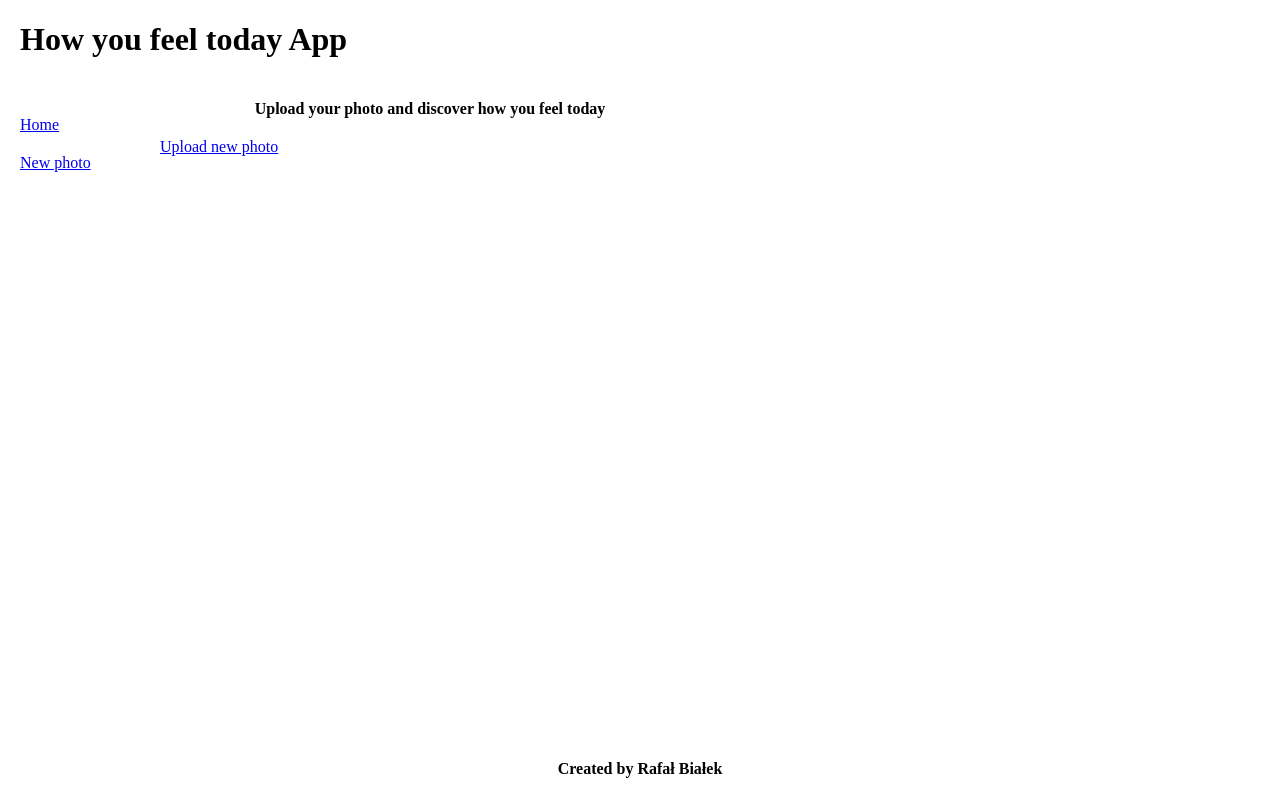
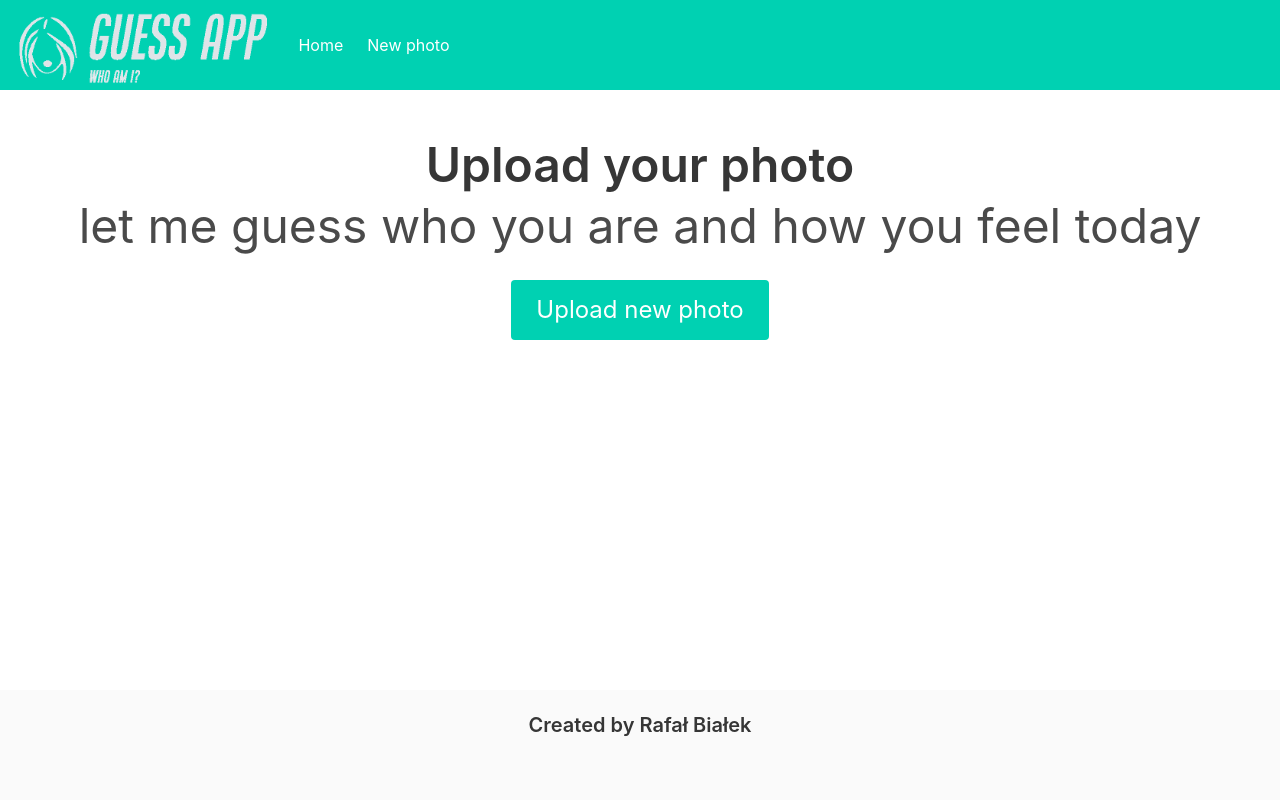
Before and after one commit to Bialek/Guess-App, a React (Create React App) app: page / in a window 1280 px wide. Built offline with nearby package versions, Linux system fonts and the light colour scheme.

Commit message:
feat(): add bulma css framework

```diff
--- a/package.json
+++ b/package.json
@@ -6,6 +6,7 @@
     "@testing-library/jest-dom": "^4.2.4",
     "@testing-library/react": "^9.5.0",
     "@testing-library/user-event": "^7.2.1",
+    "bulma": "^0.8.2",
     "node-sass": "^4.14.1",
     "react": "^16.13.1",
     "react-dom": "^16.13.1",
@@ -32,5 +33,8 @@
       "last 1 firefox version",
       "last 1 safari version"
     ]
+  },
+  "devDependencies": {
+    "font-awesome": "^4.7.0"
   }
 }
--- a/src/App.jsx
+++ b/src/App.jsx
@@ -13,13 +13,19 @@ import {
   useHistory,
 } from 'react-router-dom';
 
+import 'font-awesome/css/font-awesome.css';
+
 const API_KEY = 'm91i3eb05usl1nmkk3fcdk5i64';
 const API_SECRET = 'q38s6vu0gsm9go0843tlat6as5';
 //should be in env files ^^
 
 const CAPTURE_OPTIONS = {
   audio: false,
-  video: { facingMode: 'environment' },
+  video: {
+    facingMode: 'environment',
+    width: { ideal: 1280 },
+    height: { ideal: 720 },
+  },
 };
 
 const readURL = file => {
@@ -41,28 +47,55 @@ const initialAppData = {
 
 function App() {
   const [appData, setAppDate] = useState(initialAppData);
+  const [isMobileMenuOpen, setIsMobileMenuOpen] = useState(false);
 
   return (
     <AppContext.Provider value={{ appData, setAppDate }}>
       <Router>
         <>
           <header>
-            <h1>How you feel today App</h1>
+            <nav
+              className="navbar is-primary"
+              role="navigation"
+              aria-label="main navigation">
+              <div className="navbar-brand">
+                <img
+                  className="logo"
+                  src={process.env.PUBLIC_URL + '/logo.png'}
+                  alt="logo"
+                />
+
+                <div
+                  className={`navbar-burger burger ${
+                    isMobileMenuOpen ? 'is-active' : ''
+                  } `}
+                  onClick={() => setIsMobileMenuOpen(!isMobileMenuOpen)}>
+                  <span aria-hidden="true"></span>
+                  <span aria-hidden="true"></span>
+                  <span aria-hidden="true"></span>
+                </div>
+              </div>
+
+              <div
+                className={`navbar-menu ${
+                  isMobileMenuOpen ? 'is-active' : ''
+                }`}>
+                <div className="navbar-start">
+                  <Link to="/" className="navbar-item">
+                    Home
+                  </Link>
+
+                  <Link to="/upload" className="navbar-item">
+                    New photo
+                  </Link>
+                </div>
+              </div>
+            </nav>
           </header>
 
-          <main className="main">
-            <nav>
-              <ul>
-                <li>
-                  <Link to="/">Home</Link>
-                </li>
-                <li>
-                  <Link to="/upload">New photo</Link>
-                </li>
-              </ul>
-            </nav>
-
-            <Switch className="main">
+          <section className="section">
+            <div className="container">
+              <Switch>
                 <Route path="/upload" exact={true}>
                   <UploadSelector />
                 </Route>
@@ -82,10 +115,13 @@ function App() {
                   <Home />
                 </Route>
               </Switch>
-          </main>
+            </div>
+          </section>
 
-          <footer>
+          <footer className="footer">
+            <div className="content has-text-centered">
               <h4>Created by Rafał Białek</h4>
+            </div>
           </footer>
         </>
       </Router>
@@ -131,9 +167,14 @@ async function detectByFileRequest(file) {
 function Home() {
   return (
     <div>
-      <b>Upload your photo and discover how you feel today</b>
-      <div>
-        <Link to="/upload">Upload new photo</Link>
+      <h1 className="title is-1 has-text-centered">Upload your photo</h1>
+      <h1 className="subtitle is-1 has-text-centered">
+        let me guess who you are and how you feel today
+      </h1>
+      <div className="has-text-centered">
+        <Link className="button is-primary is-large" to="/upload">
+          Upload new photo
+        </Link>
       </div>
     </div>
   );
@@ -146,11 +187,30 @@ function UploadSelector() {
 
   return (
     <div>
-      <b>How you want upload photo?</b>
-      <div className="col-3">
-        <Link to="/upload/camera">Camera</Link>
-        <Link to="/upload/file">File</Link>
-        <Link to="/upload/url">URL</Link>
+      <div className="content has-text-centered">
+        <h3 className="title is-3">How you want upload photo?</h3>
+      </div>
+      <div className="columns is-desktop">
+        <div className="column has-text-centered">
+          <Link className="button is-medium is-primary" to="/upload/camera">
+            Camera
+            <i className="fa fa-video-camera" aria-hidden="true"></i>
+          </Link>
+        </div>
+
+        <div className="column has-text-centered">
+          <Link className="button is-medium is-link" to="/upload/file">
+            File
+            <i className="fa fa-file-o" aria-hidden="true"></i>
+          </Link>
+        </div>
+
+        <div className="column has-text-centered">
+          <Link className="button is-medium is-success" to="/upload/url">
+            URL
+            <i className="fa fa-link" aria-hidden="true"></i>
+          </Link>
+        </div>
       </div>
     </div>
   );
@@ -176,7 +236,7 @@ function UploadCamera() {
         );
         setMediaStream(stream);
       } catch (err) {
-        // Removed for brevity
+        console.log(err);
       }
     }
 
@@ -212,9 +272,22 @@ function UploadCamera() {
 
   return (
     <div>
+      <div className="columns is-desktop">
+        <div className="column">
+          <div className="video-container">
             <video ref={videoRef} onCanPlay={handleCanPlay} autoPlay muted />
-      <button onClick={handleCapture}>Submit</button>
-      <canvas ref={canvasRef} width={1280} height={720} />
+            <canvas ref={canvasRef} width="1280" height="720 " />
+          </div>
+        </div>
+
+        <div className="column has-text-right">
+          <button
+            className="button is-medium is-primary"
+            onClick={handleCapture}>
+            Submit
+          </button>
+        </div>
+      </div>
     </div>
   );
 }
@@ -224,12 +297,42 @@ function UploadFile() {
 
   return (
     <div>
-      <b>select your photo files</b>
+      <div className="content has-text-centered">
+        <h3 className="title is-3">Select your photo files</h3>
+      </div>
+
+      <div className="columns is-desktop">
+        <div className="column">
+          <div className="field">
+            <div className="file is-primary has-name is-boxed">
+              <label className="file-label">
                 <input
+                  className="file-input"
                   type="file"
-        onChange={e => setAppDate({ type: 'file', value: e.target.files[0] })}
+                  name="resume"
+                  onChange={e =>
+                    setAppDate({ type: 'file', value: e.target.files[0] })
+                  }
                 />
-      <Link to="/display">Submit</Link>
+                <span className="file-cta">
+                  <span className="file-icon">
+                    <i className="fa fa-cloud-upload" aria-hidden="true"></i>
+                  </span>
+                  <span className="file-label">Select file…</span>
+                </span>
+                <span className="file-name">
+                  {appData.type === 'file' ? appData.value.name : 'File name'}
+                </span>
+              </label>
+            </div>
+          </div>
+        </div>
+        <div className="column ">
+          <Link className="button is-primary is-medium" to="/display">
+            Submit
+          </Link>
+        </div>
+      </div>
     </div>
   );
 }
@@ -238,13 +341,26 @@ function UploadUrl() {
   const { appData, setAppDate } = useContext(AppContext);
   return (
     <div>
-      <b>input url with http/https your photo</b>
+      <div className="content has-text-centered">
+        <h3 className="title is-3">Input url with http/https your photo</h3>
+      </div>
+
+      <div className="field">
+        <div className="control">
           <input
+            className="input is-medium"
             value={appData && appData.type === 'url' ? appData.value : ''}
             type="text"
             onChange={e => setAppDate({ type: 'url', value: e.target.value })}
+            placeholder="Input URL..."
           />
-      <Link to="/display">Submit</Link>
+        </div>
+      </div>
+      <div className="has-text-right">
+        <Link className="button is-primary is-medium" to="/display">
+          Submit
+        </Link>
+      </div>
     </div>
   );
 }
@@ -291,11 +407,12 @@ function Display() {
   }, [appData, setAppDate]);
 
   return (
-    <>
-      <div className="display">
+    <div className="columns is-desktop">
+      <div className="column">
         <img src={img} alt="yourFace" />
       </div>
 
+      <div className="column">
         {appData && appData.detectDate !== undefined ? (
           <DetectedInfo />
         ) : (
@@ -303,7 +420,8 @@ function Display() {
             <b>Error!</b>
           </div>
         )}
-    </>
+      </div>
+    </div>
   );
 }
 
--- a/src/styles.scss
+++ b/src/styles.scss
@@ -1,59 +1,49 @@
-* {
-  box-sizing: border-box;
-}
+@import 'bulma/bulma.sass';
 
 body {
-  margin: 0 20px;
-  width: calc(100vw - 40px);
+  height: 100vh;
+  overflow: hidden;
 }
 #root {
   display: grid;
-  grid-template-rows: 100px calc(100vh - 161px) 50px;
+  grid-template-rows: auto 1fr auto;
+  height: 100%;
 }
 
-main {
-  display: grid;
-  grid-template-columns: 120px 1fr 1fr;
-  column-gap: 20px;
-  grid-template-rows: calc(100vh - 161px);
+.logo {
+  max-height: 90px;
 }
 
-ul {
-  list-style-type: none;
-  padding: 0;
+i {
+  margin: 0 10px;
 }
 
-li {
-  margin-bottom: 20px;
+.file-label {
+  margin-left: auto;
 }
 
-footer {
-  text-align: center;
+canvas {
+  position: absolute;
+  z-index: -1;
 }
 
-b {
-  text-align: center;
-  display: block;
-  margin-bottom: 20px;
+.video-container {
+  width: 100%;
+  height: 0px;
+  padding-top: 56.25%;
+  position: relative;
 }
 
-div[class*='col'] {
-  display: grid;
-  column-gap: 20px;
+video {
+  position: absolute;
+  top: 0;
+  left: 0;
+  bottom: 0;
+  right: 0;
+  width: 100%;
+  height: 100%;
 }
 
-.col {
-  &-3 {
-    grid-template-columns: 1fr 1fr 1fr;
-  }
+.footer {
+  padding: 1.5rem 1.5rem 3rem;
 }
-
-img,
-video,
-canvas {
-  width: 100%;
-}
-
-img {
-  object-fit: contain;
-}
```
Also changed, not shown: public/logo.png (added), 1 other file (tests, documents, lock files or other folders). Lines whose indentation alone changed are shown as unchanged.
